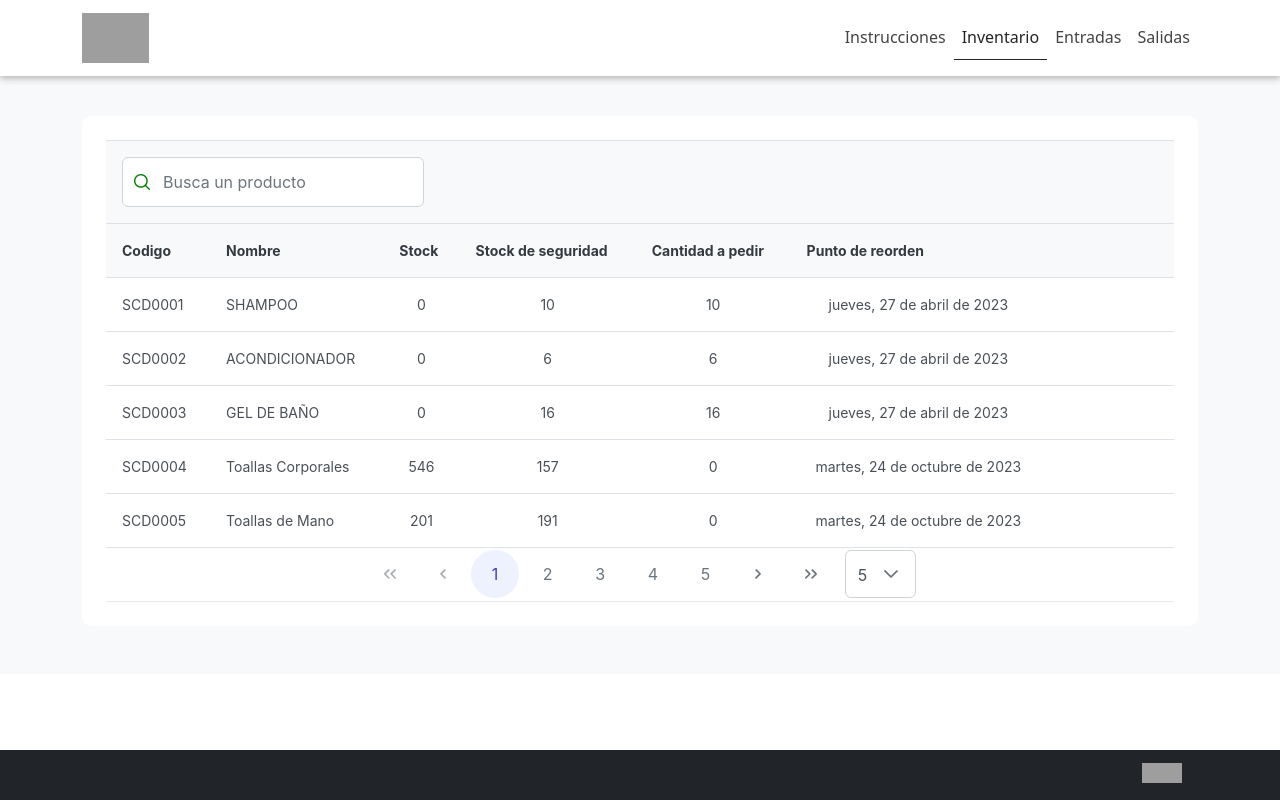
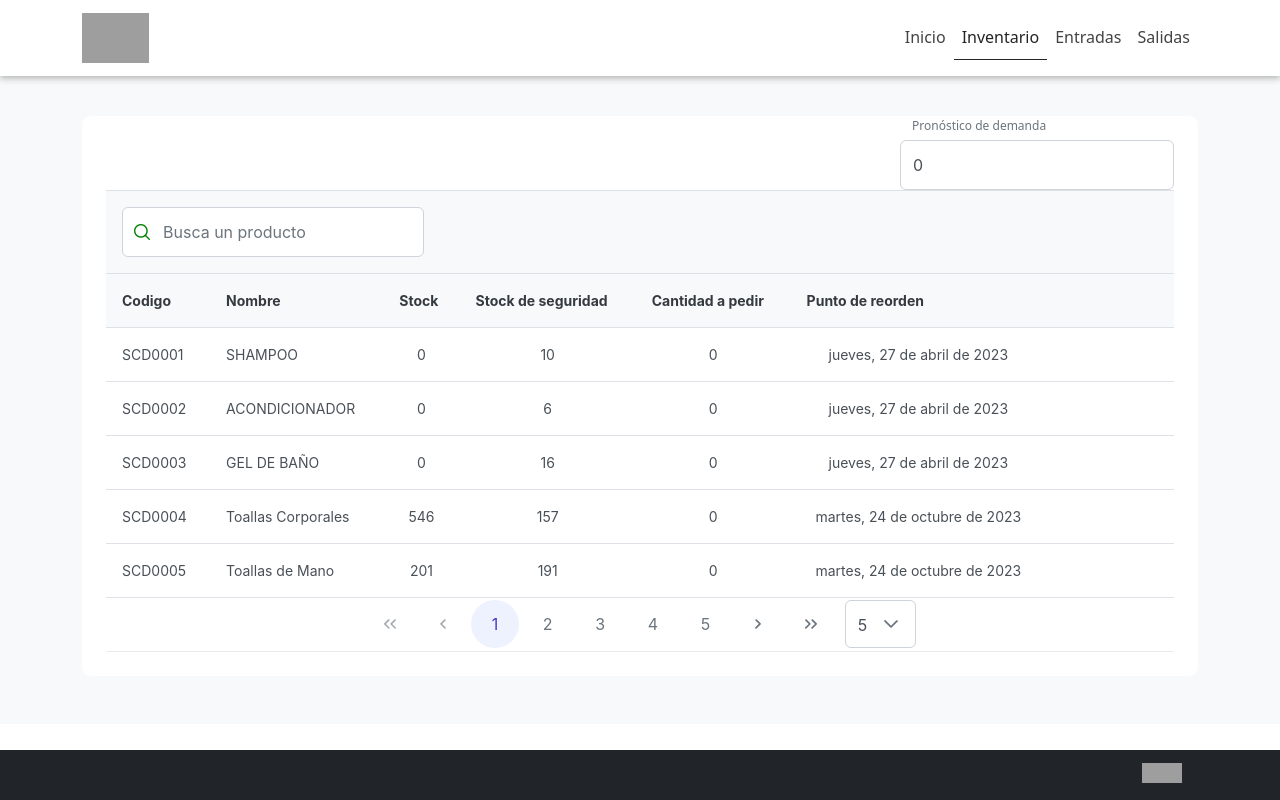
Before and after one commit to mjayalam/selina_test, a React (Create React App) app: page /selina_test/inventario in a window 1280 px wide. Built offline with nearby package versions, Linux system fonts and the light colour scheme; grey boxes are pictures that could not be loaded.

Commit message:
pronostico de demanda e inicio pagina

```diff
--- a/src/pages/Instructions.jsx
+++ b/src/pages/Instructions.jsx
@@ -4,7 +4,7 @@ export const Instructions = () => {
     <div className="b-image">
       <Flex justifyContent={"center"} alignItems={"center"}>
         <div className="home-text">
-          <h1>Hola bienvenido al sistema de inventarios Selina Downtown</h1>
+          <h1>Bienvenido al SGI de Selina Cancún Downtown</h1>
         </div>
 
       </Flex>
--- a/src/pages/Inventory.jsx
+++ b/src/pages/Inventory.jsx
@@ -1,9 +1,10 @@
-import { INVENTORY_KEY, ProductsObj, DateFormatterMX, addDays, noWhites} from "../utils";
+import { INVENTORY_KEY, ProductsObj, DateFormatterMX, addDays, noWhites, noWhitesObj, InputsArray} from "../utils";
 import React, { useState } from 'react';
 import { DataTable } from 'primereact/datatable';
 import { InputText } from 'primereact/inputtext';
 import { Wrapper } from '../components/Wrapper';
-import { FilterMatchMode, FilterOperator } from 'primereact/api';
+import { Flex } from "../components/Flex";
+import { FilterMatchMode } from 'primereact/api';
 import { Column } from 'primereact/column';
 import '../css/inventory.css';
 export const Inventory = ({ ...rest }) => {
@@ -16,6 +17,7 @@ export const Inventory = ({ ...rest }) => {
     }
     return ProductsObj;
   });
+  const [demandPronos, setDemandPronos ] = useState(0);
   const [filters, setFilters] = useState({
     global: { value: null, matchMode: FilterMatchMode.CONTAINS },
   });
@@ -32,8 +34,12 @@ export const Inventory = ({ ...rest }) => {
     setGlobalFilterValue(value);
   };
 
+  const calculateToOrder = (option) => Math.trunc((!!demandPronos ? parseFloat(demandPronos) : 1.0) * noWhitesObj[option.code].multiplier - parseFloat(option.stock));
 
   const getToOrder = ((option) => {
+    if(noWhites.has(option.code)) {
+      return calculateToOrder(option);
+    }
     const toOrder = option.securityStock - option.stock;
     return toOrder >= 0 ? toOrder : 0
   });
@@ -65,12 +71,40 @@ export const Inventory = ({ ...rest }) => {
     );
   };
 
+  const onChangeDemandPronos = (e) => {
+    const demanda = Number(e.target.value);
+    const json = localStorage.getItem(INVENTORY_KEY);
+    let currProducts = InputsArray;
+		try {
+			if (!!json) {
+				const parsed = JSON.parse(json);
+				currProducts = parsed;
+			}
+		} catch (e) {
+			console.error(e);
+		}
+    currProducts.forEach((item,idx) => {
+      if(noWhites.has(item.code)) {
+        const _toOrder = Math.trunc((!!demanda ? parseFloat(demanda) : 1.0) * noWhitesObj[item.code].multiplier - parseFloat(item.stock))
+        console.log("martin",_toOrder);
+        currProducts[idx].toOrder = _toOrder;
+      }
+    });
+    setDemandPronos(demanda);
+    setProducts(currProducts);
 
+  }
 
   const header = renderHeader();
 
   return (<Wrapper>
     <div {...rest}>
+      <Flex justifyContent={"flex-end"}>
+      <span className="p-float-label">
+        <InputText id={"demand-pronostic"} value={demandPronos} placeholder="Demanda pronosticada" onChange={onChangeDemandPronos}/>
+        <label htmlFor="udemand-pronostic">Pronóstico de demanda</label>
+      </span>
+      </Flex>
       <DataTable
         className="p-datatable-inventory"
         value={products}
--- a/src/utils/index.js
+++ b/src/utils/index.js
@@ -53,7 +53,7 @@ export const headerItems = {
   imgFooter: "https://selina-res.cloudinary.com/image/upload/if_iw_gt_2560,c_scale,w_2560/e_sharpen:80,q_auto:good/f_auto/v1/s-cf-1/xdw7oj4u3s4v/7wcp0CllQpA4HAZ9Rr4FQr/de8c01157022b708957b2b5687ef8449/asset-1.svg",
   img: "https://www.selina.com/static/media/selina_logo_black.b62a0982.svg",
   navigation: [
-    { name: "Instrucciones ", url: BASE_URL },
+    { name: "Inicio ", url: BASE_URL },
     { name: "Inventario", url: `${BASE_URL}/inventario` },
     { name: "Entradas", url: `${BASE_URL}/entradas`},
     { name: "Salidas", url: `${BASE_URL}/salidas`}
@@ -74,4 +74,17 @@ export const addDays = (date, days) => {
   return date;
 }
 
-export const noWhites = new Set(["SCD0001", "SCD0002", "SCD0003"])
+export const noWhites = new Set(["SCD0001", "SCD0002", "SCD0003"]);
+
+export const noWhitesObj = {
+  SCD0001: {
+    multiplier: 0.5 / 60.0
+  },
+  SCD0002: {
+    multiplier: 0.3 / 60.0
+  },
+  SCD0003: {
+    multiplier: 0.8 / 60.0
+  }
+
+}
```
